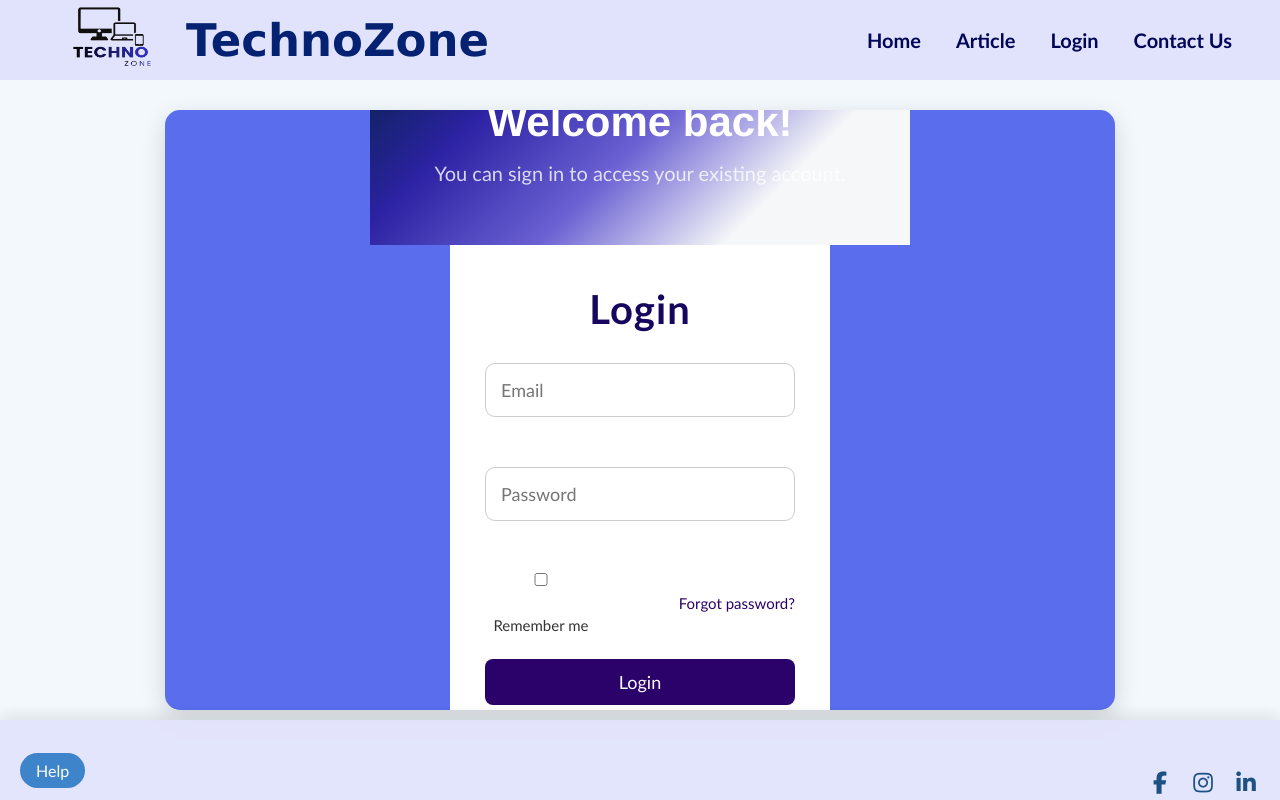
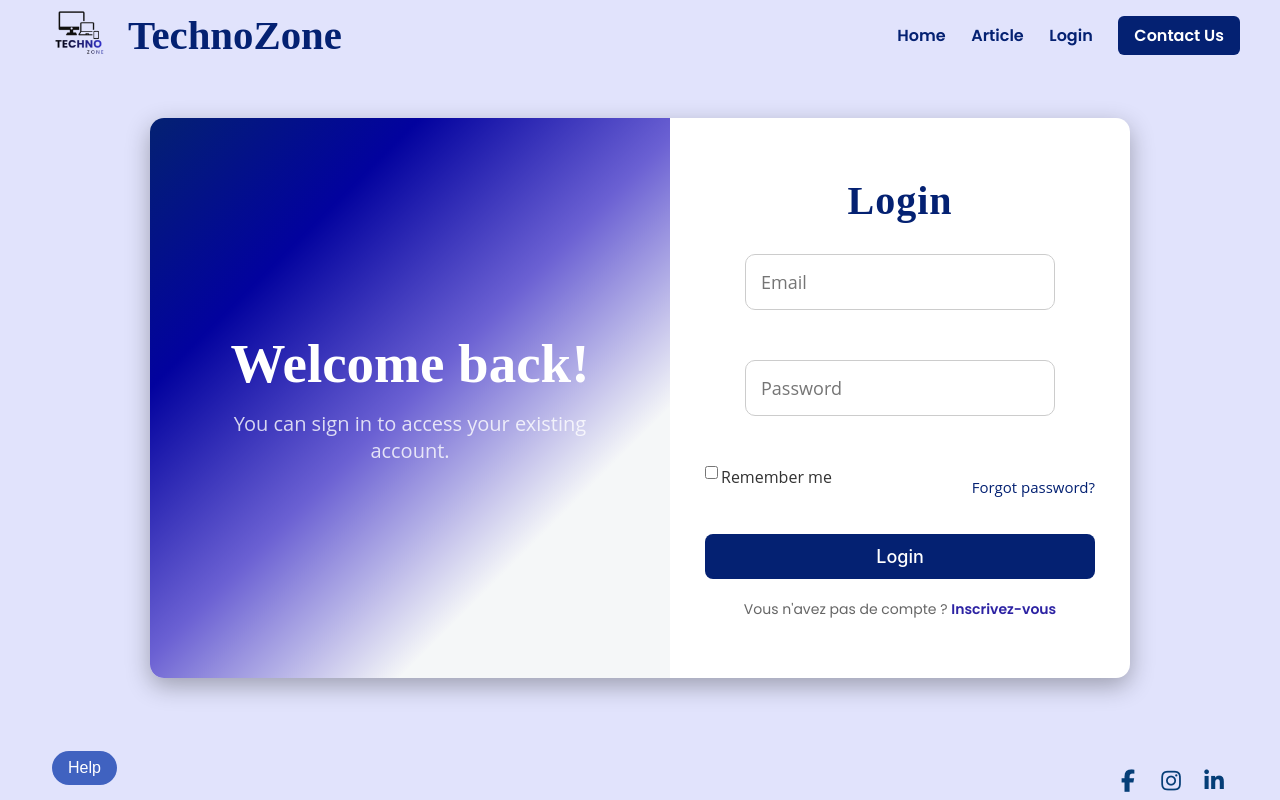
Before and after one commit to Zaynebblk/reactweb, a React (Vite) app in the folder frontend/: page /login in a window 1280 px wide. Built offline with nearby package versions, Linux system fonts and the light colour scheme.

Commit message:
Merge CSS and HTML improvements from fontawesome-integration

```diff
--- a/frontend/src/App.css
+++ b/frontend/src/App.css
@@ -1,79 +1,27 @@
 :root {
-  --nav-height: 80px;
-  --footer-height: 80px;
+  --nav-height: 70px;
+  --footer-height: 60px;
   --accent-blue: #4062c0;
   --nav-blue: rgba(255, 255, 255, 0.25);
-  --body-bg: #bcd4f2; /* softer blue background */
+  --body-bg: #e1e3fc;
   --text-blue: #042172;
 }
 
-/* RESET */
-* {
-  margin: 0;
-  padding: 0;
-  box-sizing: border-box;
-}
+
+
+* { margin:0; padding:0; box-sizing:border-box; }
 
 html, body {
-  height: 100%;
-  overflow: hidden;
+  min-height: 100%;
+  overflow-x: hidden;
+  overflow-y: auto;
 }
 
 body {
-  font-family: 'Open Sans', system-ui, sans-serif;
-  color: var(--text-blue);
-  background-color: var(--body-bg);
-  overflow-x: hidden;
+  font-family: "Poppins", sans-serif;
+  background: #e1e3fc !important;
 }
 
-/* ===== NAVBAR ===== */
-.navbar {
-  height:12vh;
-  width: 100%;
-   background:  #e1e3fc !important;
-    color: #020657;
-  display: flex;
-  justify-content: space-between;
-  align-items: center;
-  padding: 15px 40px;
-  font-size: 16px;
-}
-.left-content{
-    display:flex;
-    align-items:center;
-    gap:15px;
-}
-#slogan{
-    padding:4px 150px;
-    font-style: italic;
-    opacity: 0.9;
-    font-size: 20px;
-
-}
-.navbar .logo {
-  font-weight: 700;
-  font-size: 22px;
-
-}
-.navbar h1 {
-  font-family:  Verdana, sans-serif;
-  font-weight: 800;
-  font-size: 45px;
-}
-
-.navbar ul {
-  list-style: none;
-  display: flex;
-  justify-content:left;
-  gap: 35px;
-}
-.navbar ul li a {
-  text-decoration: none;
-  color: #020657;
-  font-weight: 600;
-  font-size: 20px;
-  transition: color 0.3s;
-}
 
 
 .navbar {
@@ -82,135 +30,90 @@ body {
   left: 0;
   width: 100%;
   height: var(--nav-height);
-  background: transparent;   /* 👈 transparent so it blends with body */
-  display: flex;
-  align-items: center;
-  justify-content: space-between;
-  padding: 0 3rem;
-  z-index: 10;
-  backdrop-filter: blur(10px);
-  border-bottom: none;       /* remove dividing line */
-}
-
-.navbar nav {
+  background: #e1e3fc;
+  color: #23237d;
   display: flex;
   justify-content: space-between;
   align-items: center;
-  width: 100%;
+  padding: 15px 40px;
+  font-size: 16px;
+  z-index: 1000;
+  backdrop-filter: blur(10px);
 }
+
+
+
 .logo {
   display: flex;
   align-items: center;
   gap: 8px;
-  font-family: 'Libre Baskerville', serif;
-  font-weight: 700;
-  font-size: 1.7rem;
+  font-family: 'Libre Baskerville' ;
+  font-weight: 700 ;
+  font-size: 1.7rem ;
   color: var(--text-blue);
 }
 
-.logo img {
-  height: 110px;
+
+
+.navbar ul {
+  display: flex;
+  gap: 1.6rem;
+  list-style: none;
+  margin: 0;
+  padding: 0;
 }
 
-.nav-links {
-  display: flex;
-
-  gap: 1.6rem;
-  list-style: none;
-}
-
-.nav-links a {
+.navbar ul li a {
   text-decoration: none;
   color: var(--text-blue);
   font-weight: 700;
   transition: opacity 0.2s ease;
+
 }
 
-.nav-links a:hover {
+.navbar ul li a:hover {
   opacity: 0.7;
 }
 
-/* ===== FOOTER ===== */
+.navbar .btn {
+  background: #042172;
+  color: white;
+  padding: 8px 16px;
+  border-radius: 6px;
+  text-decoration: none;
+  font-weight: 700;
+  transition: all 0.3s ease;
+}
+
+.navbar .btn:hover {
+  background: #042172dd;
+  transform: translateY(-2px);
+}
+
+
+main {
+  min-height: calc(100vh - var(--nav-height) - var(--footer-height));
+
+  padding: 2rem;
+}
+
+
 footer {
-
   position: fixed;
-  bottom: 0;
+  bottom: 2px;
   left: 0;
   height: var(--footer-height);
   width: 100%;
-  background: transparent;   /* 👈 same — transparent */
+  background: #e1e3fc;
   display: flex;
   justify-content: space-between;
   align-items: center;
   padding: 0 2rem;
-  background: rgba(255,255,255,0.2);  /* semi-transparent overlay */
-  backdrop-filter: blur(10px);
-  border-top: none;
-  box-shadow: none;
- z-index: 10;
-
-
-
-
-}
-footer {
-  height:10vh;
-  text-align: center;
-  background:  #e1e3fc;
-
-  padding: 20px 0px 0px;
-  box-shadow: 0 -5px 15px rgba(0, 0, 0, 0.1);
-  opacity:0.9;
-
+  z-index: 1000;
 }
 
-.footer-buttons {
-  margin-bottom: 15px;
-
-}
-
-.footer-buttons .btn {
-  width:200px;
-  padding: 10px 20px;
-  margin: 10px 8px;
-  border: none;
-  border-radius: 6px;
-
-  cursor: pointer;
-  transition: 0.3s;
-
-  background:#2a026a;
-
-}
-
-.footer-buttons .btn a{
-color:white;
-font-size:15px;
-  font-weight: 700;
-  text-align:center;
-  text-decoration:none ;
-  font-family: Tahoma, sans-serif ;
-}
-
-.footer-buttons .btn:hover {
-  transform: translateY(3px);
-  background: rgba(21, 64, 116, 0.867);
-  opacity: 0.9;
-}
-
-footer p {
-    font-family:cursive;
-  font-size: 17px;
-  font-weight: 700px;
-  color: #020657;
-}
-
-
-
-
-
 .help-btn {
-  background: #2a77c5;
+  background: #4062c0;
   color: #fff;
   border: none;
   border-radius: 50px;
@@ -218,36 +121,38 @@ footer p {
   font-size: 1rem;
   cursor: pointer;
   transition: background 0.2s;
-  margin-left:20px;
+  margin-left: 20px;
 }
 
 .help-btn:hover {
-  background: #150566;
+  background: #042172;
 }
 
 .social-icons {
   display: flex;
-  gap: 12px;
-
+  gap: 10px;
 }
 
 .social-icons a {
   color: #053e77;
   font-size: 1.4rem;
-
   transition: transform 0.2s ease, color 0.2s ease;
 }
-.social-icons .linkedin{
-margin-right:20px;
+
+.social-icons .linkedin {
+  margin-right: 20px;
 }
+
 .social-icons .facebook:hover {
   transform: scale(1.2);
   color: #150566;
 }
+
 .social-icons .instagram:hover {
   transform: scale(1.2);
   color: #dd2a7b;
 }
+
 .social-icons .linkedin:hover {
   transform: scale(1.2);
   color: #360ff7;
--- a/frontend/src/css/Article.css
+++ b/frontend/src/css/Article.css
@@ -1,60 +1,66 @@
 @import url('https://fonts.googleapis.com/css2?family=Poppins:wght@400;600&display=swap');
 
 :root {
-  --primary: linear-gradient(90deg, #1a237e, #5c6bc0);
+  --primary: linear-gradient(90deg, #23237D, #4062C0);
   --accent: #311b92;
   --bg: #f5f6fa;
   --text: #222;
 }
 
-* {
-  margin: 0;
-  padding: 0;
-  box-sizing: border-box;
-}
 
-body {
-  font-family: "Poppins", sans-serif;
-  background: var(--bg);
-  color: var(--text);
-}
+
+
 
 
 /* HERO */
 .main-content{
     max-width: 2200px;
-    margin: 150px auto;
+    margin: 65px auto;
+
 
 }
 .main-content .hero {
   text-align: center;
-  padding: 80px 20px;
+  padding: 50px 20px;
+  height:200px;
+  font-family: 'libre baskerville';
+  font-size:22px;
   background: white;
+  border-radius: 8px;
   box-shadow: 0 2px 10px rgba(0,0,0,0.3);
 }
 
 .main-content .hero span {
 
-    color: #1a237e;
+    color: #23237D;
     font-weight: 900;
 }
 
 .main-content .hero p {
   color: #555;
   margin-top: 10px;
+  font-family: 'open sans' !important;
 }
 
-/* PRODUITS */
+
 .main-content .products {
   padding: 60px 20px;
   text-align: center;
+  font-family: 'libre baskerville';
+
 }
+.main-content .products h2 {
+  font-size: 2rem;
+  color:#02029E;
+  font-family: 'libre baskerville';
 
+}
 .main-content .product-grid {
   display: grid;
   grid-template-columns: repeat(auto-fit, minmax(220px, 1fr));
   gap: 30px;
-  margin-top: 40px;
+  margin-top: 20px;
+  margin-bottom:0px;
 }
 
 .main-content .product-card {
@@ -76,21 +82,24 @@ body {
   width: 100%;
    height: 250px;
   object-fit: cover;
-  border-bottom: 3px solid #1a237e;
+  border-bottom: 3px solid #23237D;
 }
 
 .main-content .product-card h3 {
   margin: 15px 0 5px;
-  color: #1a237e;
+
+  font-family: 'libre baskerville';
+  color: #23237D;
 }
 
 .main-content .product-card p {
   margin-bottom: 20px;
   color: #555;
+  font-family: 'open sans';
 }
 .main-content .product-card .price {
   font-weight: 600;
-  color: #1a237e;
+  color: #23237D;
   margin-bottom: 5px;
 }
 
@@ -102,7 +111,7 @@ body {
 
 
 
-/* RESPONSIVE */
+
 @media (max-width: 600px) {
   nav {
     flex-direction: column;
--- a/frontend/src/css/Resetpass.css
+++ b/frontend/src/css/Resetpass.css
@@ -9,7 +9,7 @@
  align-items: center;
 
   height: 75vh;
-  background: #596ded;
+
   margin:110px auto;
 
 }
@@ -17,8 +17,9 @@
 
 
 .container h2 {
-  color: #16065d;
+  color: #042172;
   font-size: 40px;
+  font-family: 'libre baskerville';
   margin-bottom: 30px;
   margin-top: 0px;
   letter-spacing: 1px;
@@ -34,7 +35,7 @@
   width: 750px;
   padding: 30px 25px;
   border-radius: 4px;
-  box-shadow: 0 2px 6px rgba(0,0,0,0.2);
+  box-shadow: 0 2px 6px rgba(0,0,0,0.4);
   margin: 0 auto;
   opacity: 0;
   transform: translateY(30px);
@@ -44,7 +45,8 @@
 
 
 .form-box h3 {
-  color: #0663af;
+  color: #4062c0;
+  font-family: 'libre baskerville';
   margin-bottom: 50px;
   font-size: 28px;
   margin-top: 40px;
@@ -54,12 +56,14 @@
 .form-box p {
   font-size: 25px;
   color: #777;
+  font-family: 'open sans';
   margin-bottom: 50px;
   text-align: left;
   margin-top: 20px;
 }
 .form-box p .login{
-  color: #0663af;
+  color: #4062c0;
+  font-family: 'open sans';
   text-decoration: none;
 }
 
@@ -78,7 +82,7 @@
 
 
 .form-box button {
-  background-color: #0663af;
+  background-color: #4062c0;
   color: #fff;
   border: none;
   margin-top: 20px;
@@ -88,10 +92,11 @@
   font-size: 20px;
   width:40%;
   transition: 0.3s ease;
+  font-family: 'inter';
 }
 
 .form-box button:hover {
-  background-color: #58b7fb;
+  background-color: #7fafed;
   transform: translateY(-3px);
   box-shadow: 0 4px 6px rgba(0,0,0,0.2);
 }
--- a/frontend/src/css/login.css
+++ b/frontend/src/css/login.css
@@ -1,15 +1,30 @@
-*{
-  margin: 0;
-  padding: 0;
-  box-sizing: border-box;
-  font-family: 'Trebuchet MS', sans-serif;
+
+
+
+
+
+
+
+body {background-color: #f1f5f9;}
+.login-page {
+  padding: 0px !important;
+  min-height: 70vh !important;
 
 }
-body {
+
+.login-page .container {
+  flex: 1;
   display: flex;
-  flex-direction: column;
-  min-height: 100vh;
-  background-color: #f6f5f5;
+  flex-direction: row;
+  width: 85%;
+  max-width: 980px;
+  height: 200px;
+  margin: 120px auto;
+ overflow: hidden;
+  box-shadow: 0 8px 25px rgba(0, 0, 0, 0.3);
+  border-radius: 14px;
+  background-color: #ffffff;
+  animation: float 3s ease-in-out infinite;
 
 }
 
@@ -18,50 +33,34 @@ body {
 
 
 
+.login-page .left-panel {
 
+  flex: 1;
+  background: linear-gradient(135deg, #042172, #02029e,#6b61d3,#f5f7f8,#f5f7f8);
+  color: #fff;
+  display: flex;
+  flex-direction: column;
+  justify-content: center;
+  padding: 50px;
+  height:100%;
 
-.container {
-  flex: 1;
-  display: flex;
-  width: 80%;
-  max-width: 950px;
-  height: 500px;
-  margin: 250px auto;
-  overflow: hidden;
-  box-shadow: 0 8px 25px rgba(0, 0, 0, 0.15);
-border-radius: 15px;
-animation: float 3s ease-in-out infinite;
 
 }
 
 
 
-
-
-.left-panel {
-
-  flex: 1;
-  background: linear-gradient(135deg, #032343, #2c22a3,#6b61d3,#f5f7f8,#f5f7f8);
-  color: white;
-  display: flex;
-  flex-direction: column;
-  justify-content: center;
-  padding: 60px;
-  position: relative;
-
-}
-
-
 .left-panel h1 {
   width: 420px;;
-  font-family: Helvetica, sans-serif;
-  font-size: 42px;
+  font-family: 'libre baskerville';
+  font-weight: 900;
+  font-size: 55px;
   margin-bottom: 15px;
 }
 
 .left-panel p {
   font-size: 20px;
   opacity: 0.8;
+  font-family: 'open sans';
 }
 
 
@@ -81,7 +80,8 @@ animation: float 3s ease-in-out infinite;
 }
 
 .right-panel h2 {
-  font-size: 28px;
+  font-family: 'libre baskerville';
+  font-size: 30px;
   font-weight:600px;
   margin-bottom: 30px;
   color: #333;
@@ -102,48 +102,77 @@ animation: float 3s ease-in-out infinite;
   transition: 0.3s;
   width:310px;
   font-size:18px;
+  font-family: 'open sans';
 }
 
 .input-group input:focus {
-  border-color: #2556b6;
+  border-color: #4062c0;
   box-shadow: 0 0 5px rgba(20, 50, 130, 0.3);
 }
 
 .options {
   display: flex;
   justify-content: space-between;
+
   align-items: center;
   margin-bottom: 25px;
   font-size: 15px;
+  font-family: 'open sans';
+}
+.options label {
+  display: flex;
+  white-space: nowrap;
+  gap: 3px;
+  font-size: 1rem;
+  color: #333;
 }
 
 .options a {
-  color: #2a026a;
+  color: #042172;
   text-decoration: none;
+  font-size:15;
+
 }
 .options a:hover{
-    color:rgba(83, 142, 214, 0.867);
+    color:#7fafeddd;
 }
 .logbtn {
   width: 100%;
   padding: 12px;
   border: none;
   border-radius: 8px;
-  background: #2a026a;
+  background: #042172;
   color: white;
   font-size: 18px;
   font-weight: 550;
   cursor: pointer;
   transition: 0.3s;
+
+  font-family: 'inter';
 }
 
 button:hover {
-  background: rgba(83, 142, 214, 0.867);
+  background: #7fafeddd;
   transform: translateY(3px);
 }
 
 
 
+
+
+
+
+
+
+/* responsive */
+@media (max-width: 850px) {
+  .login-page .container { flex-direction: column; width: 92%; margin: 40px auto; }
+  .login-page .left-panel, .login-page .right-panel {
+    align-items: center;
+    text-align: center;
+    padding: 36px;
+  }
+}
 
 
 
--- a/frontend/src/pages/Article.jsx
+++ b/frontend/src/pages/Article.jsx
@@ -7,7 +7,7 @@ const Article = () => {
     <div>
       <nav className="navbar">
         <div className="logo">
-            <img src="src\imgs\logo.png"></img>
+            <img src="src\imgs\logo.png" alt="logo" width="80" height="80" />
              <p>TechnoZone </p>
              </div>
         <ul>
@@ -21,7 +21,7 @@ const Article = () => {
               <Link to="/Login">Login</Link>
             </li>
             <li>
-              <a href="#" className="btn">
+              <a href="/Contact" className="btn">
                   Contact Us
               </a>
             </li>
@@ -30,33 +30,36 @@ const Article = () => {
       <main className="main-content">
       <section className="hero">
   <h1>
-          Bienvenue chez <span>TechnoZone</span>
+    Welcome to <span>TechnoZone</span>
   </h1>
-        <p>Où l’innovation rencontre la performance.</p>
+  <p>Where innovation meets performance.</p>
 </section>
 
 <section id="produits" className="products">
-        <h2>Nos Produits</h2>
+  <h2>Our Products</h2>
   <div className="product-grid">
     <a href="pc.jsx" className="product-card">
-            <img src="src\imgs\pc-portable.png" alt="PC Portable" />
-            <h3>PC Portable</h3>
-            <p>Puissance et mobilité réunies.</p>
+      <img src="src/imgs/pc-portable.png" alt="Laptop" />
+      <h3>Laptop</h3>
+      <p>Power and mobility combined.</p>
     </a>
+
     <a href="clavier.jsx" className="product-card">
-            <img src="/src/imgs/clavier.webp" alt="Clavier" />
-            <h3>Clavier</h3>
-            <p>Confort et précision pour vos doigts.</p>
+      <img src="/src/imgs/clavier.webp" alt="Keyboard" />
+      <h3>Keyboard</h3>
+      <p>Comfort and precision at your fingertips.</p>
     </a>
+
     <a href="souris.jsx" className="product-card">
-            <img src="/src/imgs/souris.webp" alt="Souris" />
-            <h3>Souris</h3>
-            <p>Rapide, fluide et ergonomique.</p>
+      <img src="/src/imgs/souris.jpg" alt="Mouse" />
+      <h3>Mouse</h3>
+      <p>Fast, smooth, and ergonomic.</p>
     </a>
+
     <a href="casque.jsx" className="product-card">
-            <img src="/src/imgs/casque.webp" alt="Casque" />
-            <h3>Casque</h3>
-            <p>Plongez dans le son haute définition.</p>
+      <img src="/src/imgs/casque.webp" alt="Headset" />
+      <h3>Headset</h3>
+      <p>Dive into high-definition sound.</p>
     </a>
   </div>
 </section>
@@ -69,13 +72,13 @@ const Article = () => {
         </div>
         <div className="social-icons">
           <a href="https://www.facebook.com/" className="facebook">
-            <i className="fab fa-facebook-f"></i>
+            <i className="fa-brands fa-facebook-f"></i>
           </a>
           <a href="https://www.instagram.com/" className="instagram">
-            <i className="fab fa-instagram"></i>
+            <i className="fa-brands fa-instagram"></i>
           </a>
           <a href="https://www.linkedin.com/in/" className="linkedin">
-            <i className="fab fa-linkedin-in"></i>
+            <i className="fa-brands fa-linkedin-in"></i>
           </a>
         </div>
       </footer>
--- a/frontend/src/pages/Login.jsx
+++ b/frontend/src/pages/Login.jsx
@@ -39,36 +39,33 @@ function Login() {
     }
   };
  return (
-    <div>
+    <div className="login-page">
       {/* Navbar */}
       <nav className="navbar">
-
         <div className="logo">
-            <img src="src\imgs\logo.png" alt="logo" width="130" height="130" />
-            <h1>TechnoZone</h1>
+          <img src="src/imgs/logo.png" alt="logo" width="80" height="80" />
+          <h2>TechnoZone</h2>
         </div>
         <ul>
           <li>
-                        <Link to="/Entreprise">Home</Link>
+            <Link to="/entreprise">Home</Link>
           </li>
           <li>
-                        <Link to="/Article">Article</Link>
+            <Link to="/article">Article</Link>
           </li>
           <li>
-                        <Link to="/Login">Login</Link>
+            <Link to="/login">Login</Link>
           </li>
           <li>
-                        <a href="/Contact" className="btn">
+            <Link to="/contact" className="btn">
               Contact Us
-                        </a>
+            </Link>
           </li>
         </ul>
-
       </nav>
 
-
       {/* Main container */}
-      <div className="container">
+      <main className="container login-page">
         <div className="left-panel">
           <h1>Welcome back!</h1>
           <p>You can sign in to access your existing account.</p>
@@ -108,9 +105,9 @@ function Login() {
             </div>
             <div className="options">
               <label>
-                <input type="checkbox" /> Remember me
+                <input type="checkbox" className="remember"/>Remember me
               </label>
-              <Link to="/Resetpass">Forgot password?</Link>
+              <Link to="/resetpass" className="f">Forgot password?</Link>
             </div>
             <button type="submit" className="logbtn" disabled={loading}>
               {loading ? "Connexion..." : "Login"}
@@ -129,7 +126,7 @@ function Login() {
             }}>Inscrivez-vous</Link>
           </p>
         </div>
-      </div>
+      </main>
 
       {/* Footer */}
       <footer>
@@ -138,18 +135,17 @@ function Login() {
         </div>
         <div className="social-icons">
           <a href="https://www.facebook.com/" className="facebook">
-            <i className="fab fa-facebook-f"></i>
+            <i className="fa-brands fa-facebook-f"></i>
           </a>
           <a href="https://www.instagram.com/" className="instagram">
-            <i className="fab fa-instagram"></i>
+            <i className="fa-brands fa-instagram"></i>
           </a>
           <a href="https://www.linkedin.com/in/" className="linkedin">
-            <i className="fab fa-linkedin-in"></i>
+            <i className="fa-brands fa-linkedin-in"></i>
           </a>
         </div>
       </footer>
     </div>
-
   );
 }
 
```
Lines whose indentation alone changed are shown as unchanged.
